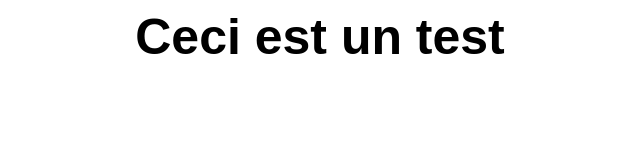
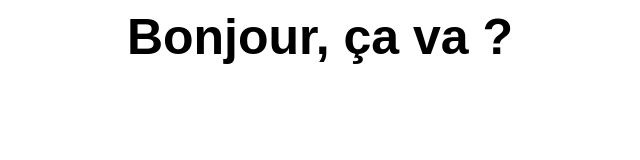
Before and after one commit to YFAlien/test, a plain HTML site: page index.html in a window 1280 px wide. Shown: the whole page, without its empty margins (320-960 px from the left). Drawn offline with Linux system fonts and the light colour scheme.

Commit message:
Update index.html

```diff
--- a/index.html
+++ b/index.html
@@ -1,10 +1,10 @@
 <html>
     <head>
     <meta charset="utf-8">
-    <title>Le test</title>
+    <title>Le blog de jeux d'horreur de YFA</title>
         <link rel="stylesheet" href="style.css">
     </head>
     <body>
-        <h1>Ceci est un test</h1>
+        <h1>Bonjour, ça va ?</h1>
     </body>
 </html>
```
